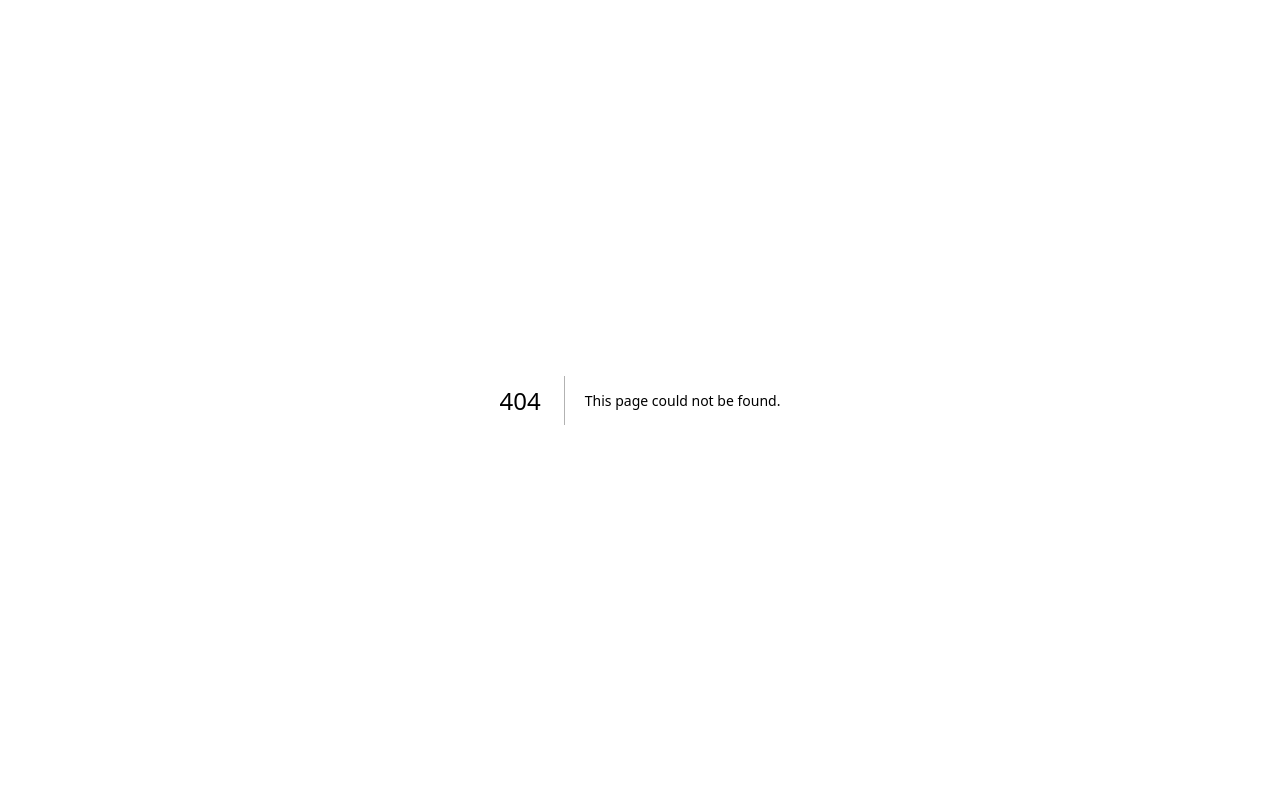
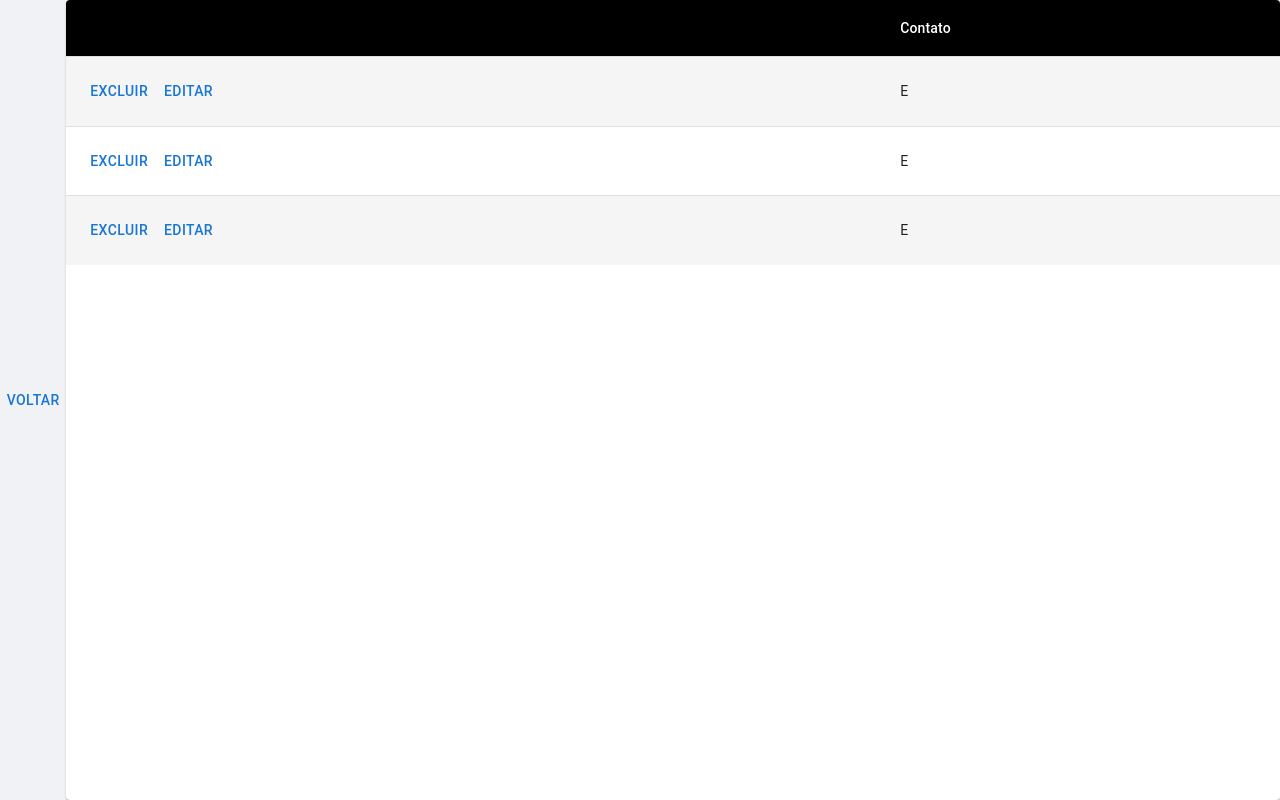
Before and after one commit to trabalhofullstackmoderno/desenvolvimento-full-stack-moderno, a Next.js app in the folder frontend/: page /contact in a window 1280 px wide. Before the commit this address had no page. Built offline with nearby package versions, Linux system fonts and the light colour scheme; sample sign-in values are in the browser's storage.

Commit message:
atualizando

```diff
--- /dev/null
+++ b/frontend/src/app/contact/page.tsx
@@ -0,0 +1,110 @@
+"use client";
+
+import IContato from "@/components/interfaces/IContato";
+import BackButton from "@/components/ui/BackButton";
+import useContacts from "@/hooks/useContacts";
+import { Box, Button } from "@mui/material";
+import Paper from '@mui/material/Paper';
+import { styled } from '@mui/material/styles';
+import Table from '@mui/material/Table';
+import TableBody from '@mui/material/TableBody';
+import TableCell, { tableCellClasses } from '@mui/material/TableCell';
+import TableContainer from '@mui/material/TableContainer';
+import TableHead from '@mui/material/TableHead';
+import TableRow from '@mui/material/TableRow';
+
+const StyledTableCell = styled(TableCell)(({ theme }) => ({
+  [`&.${tableCellClasses.head}`]: {
+    backgroundColor: theme.palette.common.black,
+    color: theme.palette.common.white,
+  },
+  [`&.${tableCellClasses.body}`]: {
+    fontSize: 14,
+  },
+}));
+
+const StyledTableRow = styled(TableRow)(({ theme }) => ({
+  '&:nth-of-type(odd)': {
+    backgroundColor: theme.palette.action.hover,
+  },
+  // hide last border
+  '&:last-child td, &:last-child th': {
+    border: 0,
+  },
+}));
+
+
+
+
+
+
+export default function ContactPage() {
+  const hook = useContacts()
+
+  function excluir() {
+
+  }
+
+  function editar(){
+
+  }
+
+
+  const rows : Array<IContato>=  [
+    {
+      id: "0",
+      ownerId: "1",
+      linkedUserId: "1",
+      email: "e@gmail.com",
+      name: "E",
+      createdAt: "2025-05-20"
+    },
+    {
+      id: "1",
+      ownerId: "1",
+      linkedUserId: "1",
+      email: "e@gmail.com",
+      name: "E",
+      createdAt: "2025-05-20"
+    },
+    {
+      id: "2",
+      ownerId: "1",
+      linkedUserId: "1",
+      email: "e@gmail.com",
+      name: "E",
+      createdAt: "2025-05-20"
+    }
+  ]
+
+  return (
+    <Box sx={{ display: "flex", height: "100vh", bgcolor: "#f0f2f5" }}>
+      <BackButton urlSaida="/"/>
+
+          <TableContainer component={Paper}>
+      <Table sx={{ minWidth: 700 }} aria-label="customized table">
+        <TableHead>
+          <TableRow>
+            <StyledTableCell></StyledTableCell>
+            <StyledTableCell>Contato </StyledTableCell>
+          </TableRow>
+        </TableHead>
+        <TableBody>
+          {rows.map((row) => (
+            <StyledTableRow key={row.id}>
+              <StyledTableCell component="th" scope="row">
+                <Button onClick={()=> excluir()}> Excluir</Button>
+                <Button onClick={()=>editar()}> Editar</Button>
+
+              </StyledTableCell>
+              <StyledTableCell component="th" scope="row">
+                {row.name}
+              </StyledTableCell>
+            </StyledTableRow>
+          ))}
+        </TableBody>
+      </Table>
+    </TableContainer>
+    </Box>
+  );
+}
--- a/frontend/src/app/page.tsx
+++ b/frontend/src/app/page.tsx
@@ -7,15 +7,6 @@ import { useState } from "react";
 import PerfilContact from "@/components/layout/PerfilContact";
 
 export default function HomePage() {
-  const [contatoAtual,setContatoAtual] = useState({})
-  const [visualizaoContato, setVisualizaoContato] = useState(true)
-  let mainContato;
-  if (visualizaoContato == true){
-    mainContato = < PerfilContact />
-  }
-  else{
-    mainContato = < Chat />
-  }
 
   return (
     <Box sx={{ display: "flex", height: "100vh", bgcolor: "#f0f2f5" }}>
@@ -24,8 +15,8 @@ export default function HomePage() {
       </Box>
 
       <Box sx={{ flex: 1, bgcolor: "#ece5dd" }}>
+      < Chat />
 
-        {mainContato}
       </Box>
     </Box>
   );
--- /dev/null
+++ b/frontend/src/components/interfaces/IBackButton.tsx
@@ -0,0 +1,4 @@
+interface IBackButton{
+    urlSaida:string;
+}
+export default IBackButton;
--- /dev/null
+++ b/frontend/src/components/interfaces/IContato.tsx
@@ -0,0 +1,10 @@
+interface IContato{
+    id: string;
+    ownerId: string;
+    linkedUserId?: string;
+    email?: string;
+    name: string;
+    createdAt: string;
+}
+
+export default IContato
--- /dev/null
+++ b/frontend/src/components/interfaces/IPerfilContact.tsx
@@ -0,0 +1,6 @@
+import IContato from "./IContato";
+
+interface IPerfilContact{
+    contatoAtual: IContato;
+}
+export default IPerfilContact
--- a/frontend/src/components/layout/PerfilContact.tsx
+++ b/frontend/src/components/layout/PerfilContact.tsx
@@ -1,17 +1,13 @@
 "use client";
 
 import { Box } from "@mui/material";
-import ChatHeader from "../ui/ChatHeader";
-import MessageBubble from "../ui/MessageBubble";
-import MessageInput from "../ui/MessageInput";
+import IPerfilContact from "../interfaces/IPerfilContact";
 
-export default function PerfilContact() {
-
-
+export default function PerfilContact(props:IPerfilContact) {
 
   return (
     <Box sx={{ display: "flex", flexDirection: "column", height: "100%" }}>
-      <>oi</>
+      <></>
     </Box>
   );
 }
--- a/frontend/src/components/layout/Sidebar.tsx
+++ b/frontend/src/components/layout/Sidebar.tsx
@@ -31,6 +31,7 @@ export default function Sidebar() {
   };
   //função para criar contato
   const handleCriaContato = async () => {
+    router.replace("/contact")
 
 
   }
--- /dev/null
+++ b/frontend/src/components/ui/BackButton.tsx
@@ -0,0 +1,18 @@
+"use client";
+
+import { Button } from "@mui/material";
+import { useRouter } from "next/navigation";
+import IBackButton from "../interfaces/IBackButton";
+
+export default function BackButton(props:IBackButton) {
+    const router= useRouter();
+    return (
+        <Button
+            onClick={() => {
+                router.replace(props.urlSaida);
+            }}
+        >
+            Voltar
+        </Button>
+    );
+}
--- a/frontend/src/hooks/useContacts.ts
+++ b/frontend/src/hooks/useContacts.ts
@@ -1,9 +1,11 @@
+import IContato from "@/components/interfaces/IContato";
 import axios from "../auth/axios";
+
 
 const useContacts = ()=>{
 
     //pegar todos os contatos
-    const handleIndexContacts = async ()=>{
+    const handleIndexContacts = async (): Promise<IContato[]> =>{
         return await axios.get("/contacts")
     }
 
```
